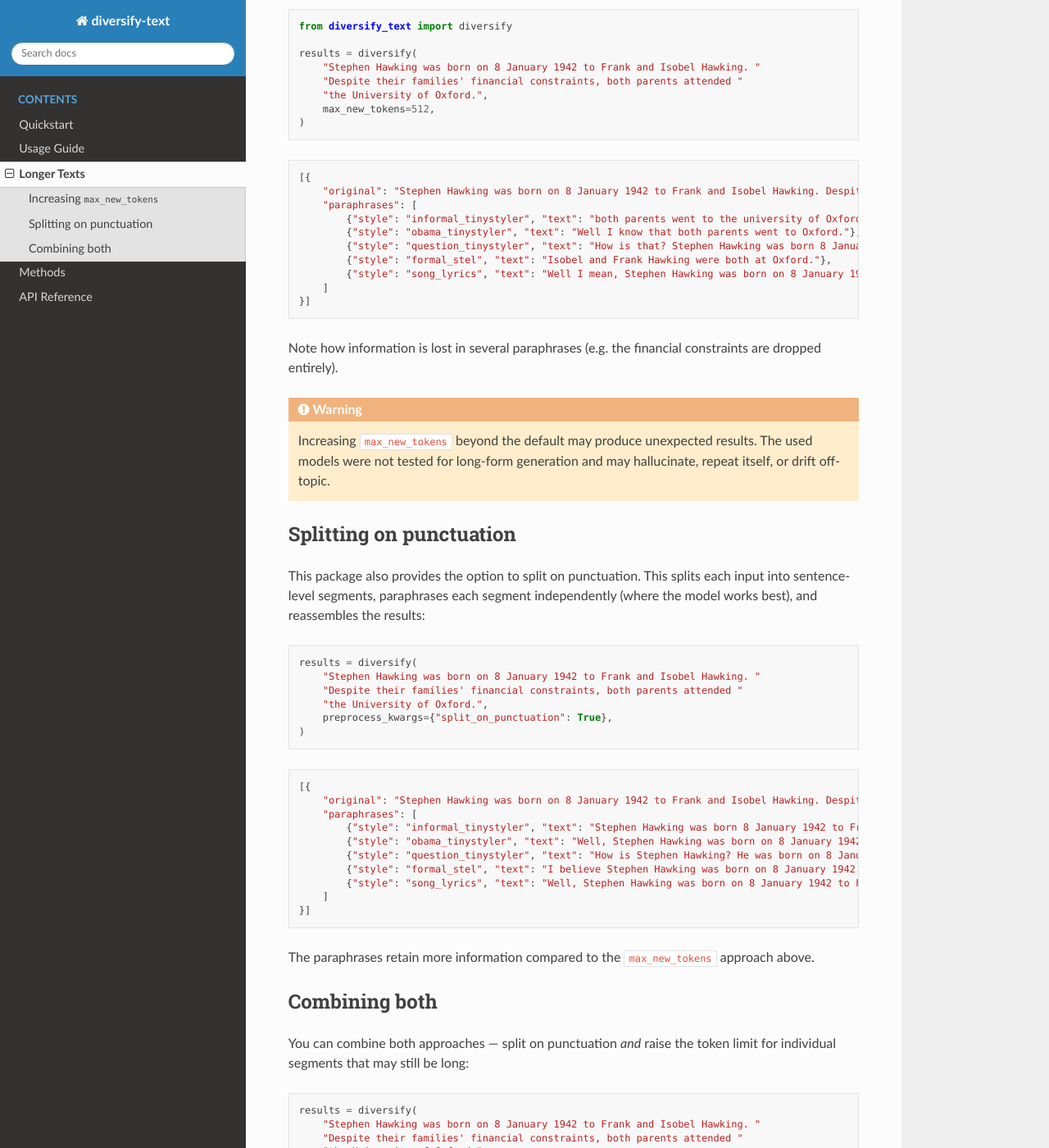
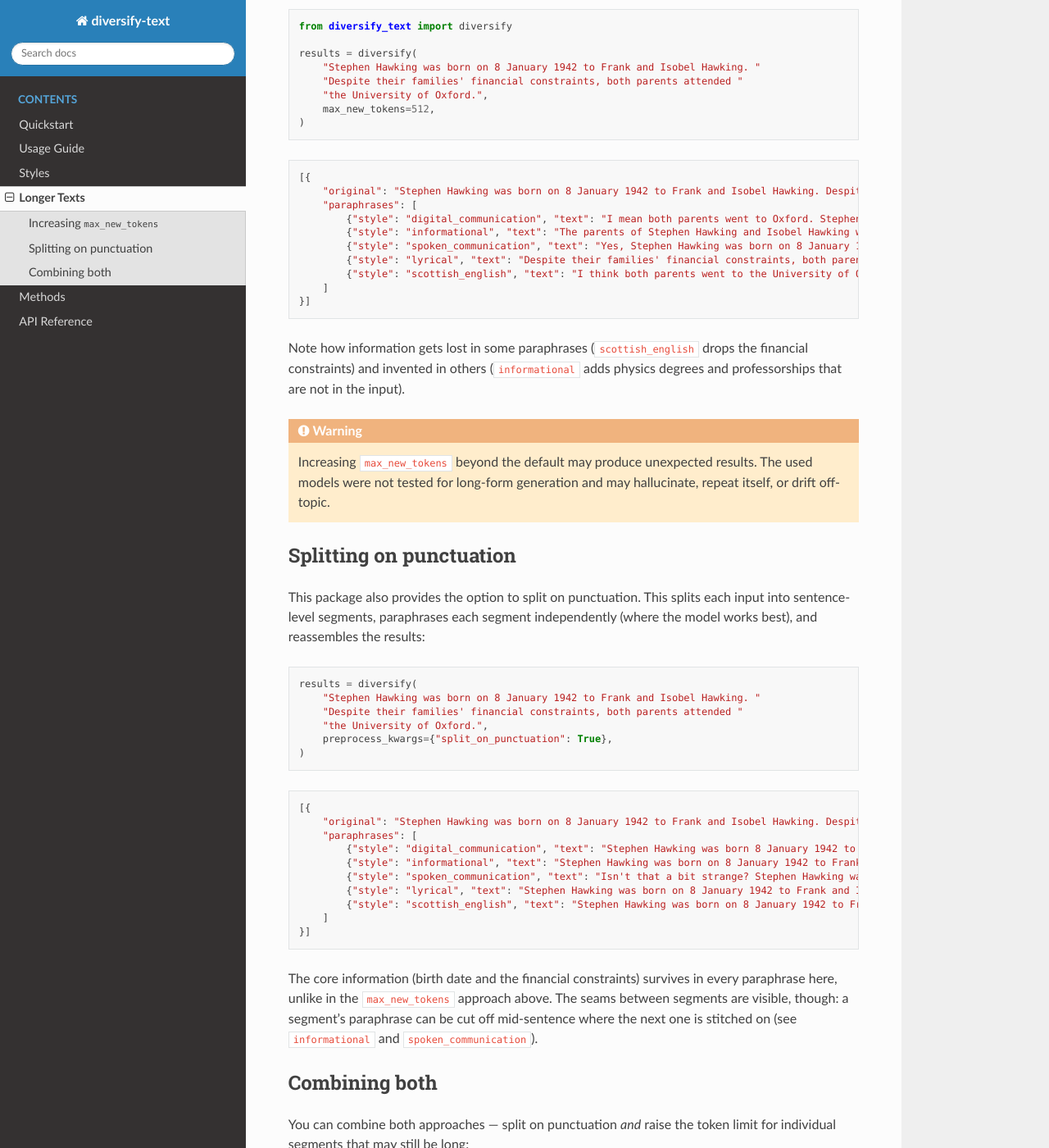
Before and after one commit to AnnaWegmann/diversify_text, a Sphinx documentation site: the page built from docs/longer_texts.rst, in a window 1280 px wide and 1400 px high, scrolled down 399 px. Shown: the whole window at 82% size. Built offline with Sphinx 7.4.7 and the Read the Docs theme 3.1.0, drawn with Linux system fonts in a browser that asks for light colours.

Commit message:
- fix stale docs and add a styles page listing every style by key
Co-Authored-By: Claude Fable 5 <noreply@anthropic.com>

```diff
--- a/docs/index.rst
+++ b/docs/index.rst
@@ -10,6 +10,7 @@ local transformer models.
 
    quickstart
    usage
+   styles
    longer_texts
    methods
    api
--- a/docs/longer_texts.rst
+++ b/docs/longer_texts.rst
@@ -29,16 +29,18 @@ length (up to 256 tokens). You can override this with ``max_new_tokens``:
    [{
        "original": "Stephen Hawking was born on 8 January 1942 to Frank and Isobel Hawking. Despite their families' financial constraints, both parents attended the University of Oxford.",
        "paraphrases": [
-           {"style": "informal_tinystyler", "text": "both parents went to the university of Oxford, Stephen Hawking was born 8 January 1942..."},
-           {"style": "obama_tinystyler", "text": "Well I know that both parents went to Oxford."},
-           {"style": "question_tinystyler", "text": "How is that? Stephen Hawking was born 8 January 1942 to Frank and Isobel Hawking, who both attended the University of Oxford."},
-           {"style": "formal_stel", "text": "Isobel and Frank Hawking were both at Oxford."},
-           {"style": "song_lyrics", "text": "Well I mean, Stephen Hawking was born on 8 January 1942 to Frank and Isobel Hawking who attended Oxford."},
+           {"style": "digital_communication", "text": "I mean both parents went to Oxford. Stephen Hawking was born on 8 January 1942 despite their families financial constraints. What are you talking about?"},
+           {"style": "informational", "text": "The parents of Stephen Hawking and Isobel Hawking went to the University of Oxford despite their financial constraints. They both studied for a degree in physics and a degree in physics. Stephen Hawking was the first person to be a professor at Oxford, and is the first person to have been a professor at Oxford."},
+           {"style": "spoken_communication", "text": "Yes, Stephen Hawking was born on 8 January 1942 to Frank and Isobel Hawking. And despite their families' financial constraints, both parents went to the University of Oxford. So you can say that he's a genius."},
+           {"style": "lyrical", "text": "Despite their families' financial constraints, both parents went to Oxford and were a part of the 'Oxford University'. Stephen Hawking was born on 8 January 1942. 'Oxford University' was the university where he was born and raised. In the same way that the 'Oxford University' is the university of Oxford."},
+           {"style": "scottish_english", "text": "I think both parents went to the University of Oxford and Stephen Hawking was born 8 January 1942."},
        ]
    }]
 
-Note how information is lost in several paraphrases (e.g. the financial
-constraints are dropped entirely).
+Note how information gets lost in some paraphrases (``scottish_english``
+drops the financial constraints) and invented in others
+(``informational`` adds physics degrees and professorships that are not
+in the input).
 
 .. warning::
 
@@ -67,16 +69,19 @@ independently (where the model works best), and reassembles the results:
    [{
        "original": "Stephen Hawking was born on 8 January 1942 to Frank and Isobel Hawking. Despite their families' financial constraints, both parents attended the University of Oxford.",
        "paraphrases": [
-           {"style": "informal_tinystyler", "text": "Stephen Hawking was born 8 January 1942 to Frank and isobel Hawking... both parents went to the university of oxford despite their families financial constraints..."},
-           {"style": "obama_tinystyler", "text": "Well, Stephen Hawking was born on 8 January 1942 to Frank and Isobel Hawking. Well, both parents went to the University of Oxford despite their families' financial constraints."},
-           {"style": "question_tinystyler", "text": "How is Stephen Hawking? He was born on 8 January 1942 to Frank and Isobel Hawking. What? Both parents went to the University of Oxford despite their families financial constraints."},
-           {"style": "formal_stel", "text": "I believe Stephen Hawking was born on 8 January 1942. I have heard both parents went to Oxford despite their families financial constraints."},
-           {"style": "song_lyrics", "text": "Well, Stephen Hawking was born on 8 January 1942 to Frank and Isobel Hawking. So both parents went to Oxford despite their families financial constraints? I just want to say, the university is a great place to live."},
+           {"style": "digital_communication", "text": "Stephen Hawking was born 8 January 1942 to Frank and Isobel Hawking. That is just so amazing to think about Both parents went to Oxford despite their families financial constraints. I mean if you can afford to go to Oxford then you can go to Oxford. EDIT: oh my god"},
+           {"style": "informational", "text": "Stephen Hawking was born on 8 January 1942 to Frank and Isobel Hawking. Stephen Hawking's father, Frank Hawking, is an astronomer and has been a Both parents attended Oxford despite their families' financial constraints. Both parents were very successful in their careers and in their personal lives. Their parents also were able to afford to take the course at Oxford"},
+           {"style": "spoken_communication", "text": "Isn't that a bit strange? Stephen Hawking was born on 8 January 1942, to Frank and Isobel Hawking. And yes, they are the parents of the Yeah, both parents went to Oxford despite their families' financial constraints. And I mean, they're both British. So, I'm not saying they didn't go to Oxford,"},
+           {"style": "lyrical", "text": "Stephen Hawking was born on 8 January 1942 to Frank and Isobel Hawking. He was born in 1942. He was born in 1942 to Frank and Isobel Hawking. I'm not saying they aren't great people, but their parents both went to Oxford despite their families financial constraints. My dad went to Oxford for his masters and my mom went"},
+           {"style": "scottish_english", "text": "Stephen Hawking was born on 8 January 1942 to Frank and Isobel Hawking. Both parents went to Oxford despite their families' financial constraints."},
        ]
    }]
 
-The paraphrases retain more information compared to the ``max_new_tokens``
-approach above.
+The core information (birth date and the financial constraints) survives
+in every paraphrase here, unlike in the ``max_new_tokens`` approach
+above.  The seams between segments are visible, though: a segment's
+paraphrase can be cut off mid-sentence where the next one is stitched on
+(see ``informational`` and ``spoken_communication``).
 
 Combining both
 --------------
```
Also changed, not shown: README.md (+3 -3 lines), docs/methods.rst (+6 -6 lines), docs/quickstart.md (+5 -5 lines), docs/styles.rst (added, +135 -0 lines), docs/usage.rst (+5 -4 lines), 1 other file.
